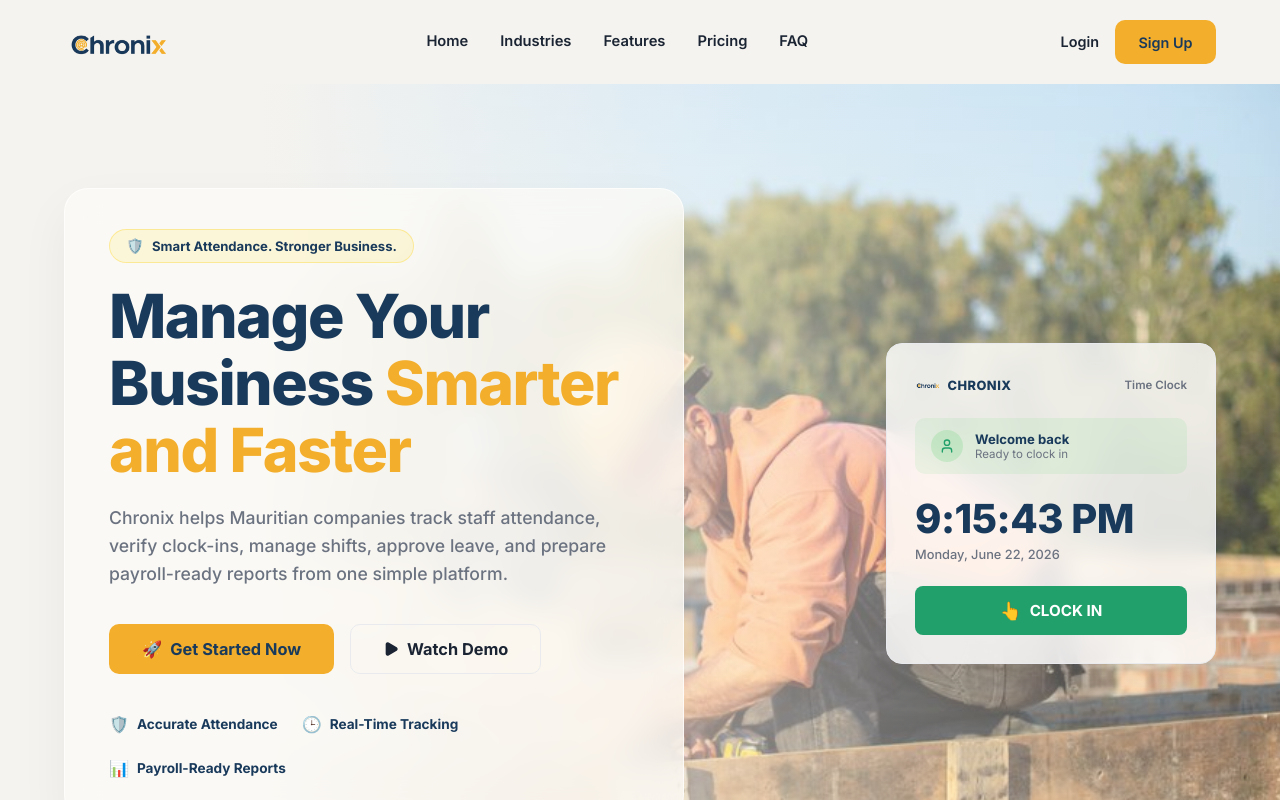
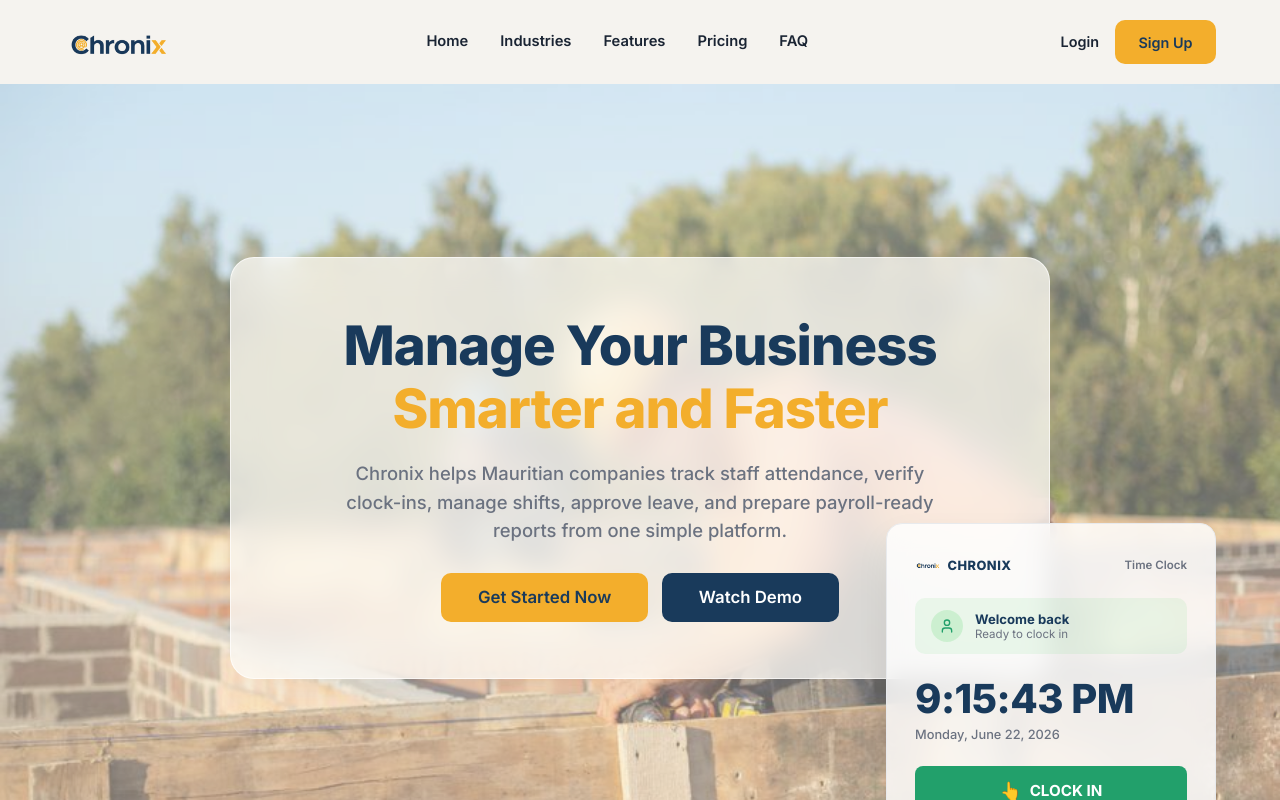
Before and after one commit to gnagnegaelephraim2-lgtm/chronix, a React (Vite) app: page / in a window 1280 px wide. Shown: the top 800 px of the page. Built offline with nearby package versions, Linux system fonts and the light colour scheme.

Commit message:
Restore centered home page layout with floating corner clock widget

```diff
--- a/src/components/marketing/Hero.tsx
+++ b/src/components/marketing/Hero.tsx
@@ -1,6 +1,6 @@
 import { useEffect, useState } from 'react';
 import { useNavigate } from 'react-router-dom';
-import { ChevronDown, Play } from 'lucide-react';
+import { ChevronDown } from 'lucide-react';
 import { useLanguage } from '../../hooks/useLanguage';
 import { LiveClockPreview } from './LiveClockPreview';
 import { DemoVideoModal } from './DemoVideoModal';
@@ -68,92 +68,56 @@ export function Hero() {
             }}
           />
         ))}
-        {/* Horizontal gradient overlay wash: keeps left side solid wash and right side clear */}
+        {/* Soft wash overlay to keep contrast high */}
         <div
           style={{
             position: 'absolute',
             inset: 0,
-            background: 'linear-gradient(to right, var(--bg-page) 20%, rgba(253, 251, 247, 0.45) 55%, rgba(253, 251, 247, 0.1) 100%)',
+            background: 'var(--bg-page)',
+            opacity: 0.32,
             zIndex: 1
           }}
         />
       </div>
 
-      <div style={{ display: 'grid', gridTemplateColumns: '1.2fr 0.8fr', gap: '3.5rem', width: '100%', maxWidth: '1200px', margin: '0 auto', alignItems: 'center', zIndex: 2, position: 'relative' }} className="hero-grid">
+      {/* Centered Hero Copy Panel Box */}
       <div className="hero-copy" style={{
-          textAlign: 'left',
+        textAlign: 'center',
+        margin: '0 auto',
         display: 'flex',
         flexDirection: 'column',
-          alignItems: 'flex-start',
-          padding: '2.5rem 2.75rem',
+        alignItems: 'center',
+        zIndex: 2,
+        padding: 'clamp(1.5rem, 6vw, 3.5rem) clamp(1.25rem, 5vw, 3rem)',
+        maxWidth: '820px',
+        width: '100%',
+        boxSizing: 'border-box',
         background: 'rgba(253, 251, 247, 0.75)',
         backdropFilter: 'blur(16px)',
         WebkitBackdropFilter: 'blur(16px)',
         border: '1px solid rgba(255, 255, 255, 0.65)',
         borderRadius: '24px',
-          boxShadow: '0 20px 50px rgba(0, 0, 0, 0.05)',
-          maxWidth: '620px',
-          width: '100%',
-          boxSizing: 'border-box'
+        boxShadow: '0 20px 50px rgba(0, 0, 0, 0.05)'
       }}>
-          {/* Top visual Badge */}
-          <div style={{
-            display: 'inline-flex',
-            alignItems: 'center',
-            gap: '0.5rem',
-            background: 'rgba(255, 210, 0, 0.12)',
-            border: '1px solid rgba(255, 210, 0, 0.3)',
-            borderRadius: '30px',
-            padding: '0.45rem 1rem',
-            marginBottom: '1.25rem',
-            fontSize: '0.82rem',
-            fontWeight: 700,
-            color: 'var(--chronix-navy)'
-          }}>
-            <span style={{ fontSize: '0.9rem' }}>🛡️</span> Smart Attendance. Stronger Business.
-          </div>
-
-          <h1 style={{ fontSize: 'clamp(2.1rem, 5.5vw, 3.8rem)', lineHeight: 1.1, marginBottom: '1.25rem', fontWeight: 800, color: 'var(--chronix-navy)', letterSpacing: '-1.5px' }}>
+        <h1 style={{ fontSize: 'clamp(1.9rem, 6.5vw, 3.4rem)', lineHeight: 1.15, marginBottom: '1.25rem', textAlign: 'center', letterSpacing: '-1px', fontWeight: 800, color: 'var(--chronix-navy)' }}>
           {t('heroHeadlinePrefix')} <span className="amber-text">{t('heroHeadlineAmber')}</span>
         </h1>
-
-          <p style={{ color: 'var(--text-secondary)', fontSize: 'clamp(1rem, 2.5vw, 1.1rem)', marginBottom: '2.25rem', maxWidth: '520px', lineHeight: 1.6, fontWeight: 500 }}>
+        <p style={{ color: 'var(--text-secondary)', fontSize: 'clamp(0.95rem, 2.6vw, 1.15rem)', marginBottom: '1.75rem', maxWidth: 620, textAlign: 'center', lineHeight: 1.55, fontWeight: 500 }}>
           {t('heroSubtext')}
         </p>
-
-          <div style={{ display: 'flex', gap: '1rem', flexWrap: 'wrap' }}>
-            <button className="btn btn-primary-amber btn-lg" onClick={() => navigate('/signup')} style={{ padding: '0.85rem 2rem', fontSize: '1.02rem', fontWeight: 700, display: 'flex', alignItems: 'center', gap: '8px' }}>
-              <span>🚀</span> {t('getStartedNow')}
+        <div style={{ display: 'flex', gap: '0.85rem', flexWrap: 'wrap', justifyContent: 'center' }}>
+          <button className="btn btn-primary-amber btn-lg" onClick={() => navigate('/signup')} style={{ padding: 'clamp(0.7rem, 2vw, 0.85rem) clamp(1.5rem, 5vw, 2.25rem)', fontSize: 'clamp(0.92rem, 2vw, 1.05rem)', fontWeight: 600 }}>
+            {t('getStartedNow')}
           </button>
-            <button className="btn btn-outline btn-lg" onClick={() => setShowDemo(true)} style={{ padding: '0.85rem 2rem', fontSize: '1.02rem', fontWeight: 700, display: 'flex', alignItems: 'center', gap: '8px', background: 'transparent' }}>
-              <Play size={16} fill="currentColor" /> {t('watchDemo')}
+          <button className="btn btn-primary-navy btn-lg" onClick={() => setShowDemo(true)} style={{ padding: 'clamp(0.7rem, 2vw, 0.85rem) clamp(1.5rem, 5vw, 2.25rem)', fontSize: 'clamp(0.92rem, 2vw, 1.05rem)', fontWeight: 600 }}>
+            {t('watchDemo')}
           </button>
-          </div>
-
-          {/* Feature highlights row */}
-          <div style={{ display: 'flex', gap: '1.5rem', marginTop: '2.5rem', flexWrap: 'wrap' }} className="hero-features-row">
-            <div style={{ display: 'flex', alignItems: 'center', gap: '0.5rem', fontSize: '0.85rem', fontWeight: 700, color: 'var(--chronix-navy)' }}>
-              <span style={{ color: 'var(--chronix-amber)', fontSize: '1rem' }}>🛡️</span> Accurate Attendance
-            </div>
-            <div style={{ display: 'flex', alignItems: 'center', gap: '0.5rem', fontSize: '0.85rem', fontWeight: 700, color: 'var(--chronix-navy)' }}>
-              <span style={{ color: 'var(--chronix-amber)', fontSize: '1rem' }}>🕒</span> Real-Time Tracking
-            </div>
-            <div style={{ display: 'flex', alignItems: 'center', gap: '0.5rem', fontSize: '0.85rem', fontWeight: 700, color: 'var(--chronix-navy)' }}>
-              <span style={{ color: 'var(--chronix-amber)', fontSize: '1rem' }}>📊</span> Payroll-Ready Reports
-            </div>
         </div>
       </div>
 
-        <div className="hero-visual" style={{ display: 'flex', justifyContent: 'flex-end', alignItems: 'center' }}>
+      {/* Floating Corner Clock Widget */}
+      <div className="hero-clock-widget" style={{ position: 'absolute', bottom: '2.5rem', right: '5%', zIndex: 3 }}>
         <LiveClockPreview />
-        </div>
-      </div>
-
-      {/* SVG Wave curve at the bottom */}
-      <div style={{ position: 'absolute', bottom: 0, left: 0, width: '100%', overflow: 'hidden', lineHeight: 0, zIndex: 1 }}>
-        <svg viewBox="0 0 1200 120" preserveAspectRatio="none" style={{ position: 'relative', display: 'block', width: 'calc(100% + 1.3px)', height: '70px', transform: 'rotateY(180deg)' }}>
-          <path d="M321.39,56.44c58-10.79,114.16-30.13,172-41.86,82.39-16.72,168.19-17.73,250.45-.39C823.78,31,906.67,72,985.66,92.83c70.05,18.48,146.53,26.09,214.34,3V120H0V0C26.9,8.75,57.05,18.3,84.75,25.86,191.86,55.19,250.65,68.66,321.39,56.44Z" fill="var(--bg-page)"></path>
-        </svg>
       </div>
 
       <button type="button" className="hero-scroll-cue" onClick={scrollToNext} aria-label="Scroll to explore Chronix" style={{ zIndex: 2 }}>
```
Lines whose indentation alone changed are shown as unchanged.
